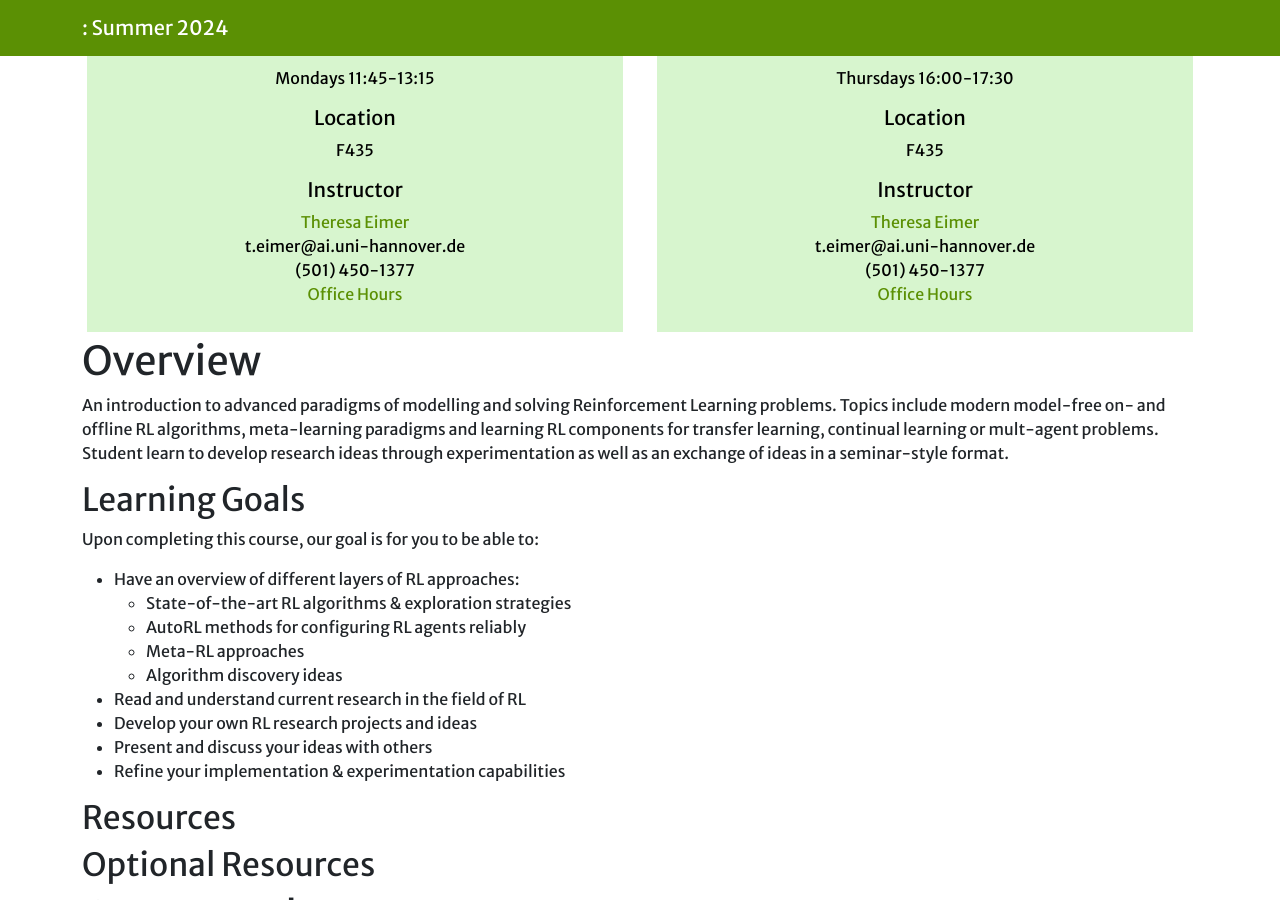
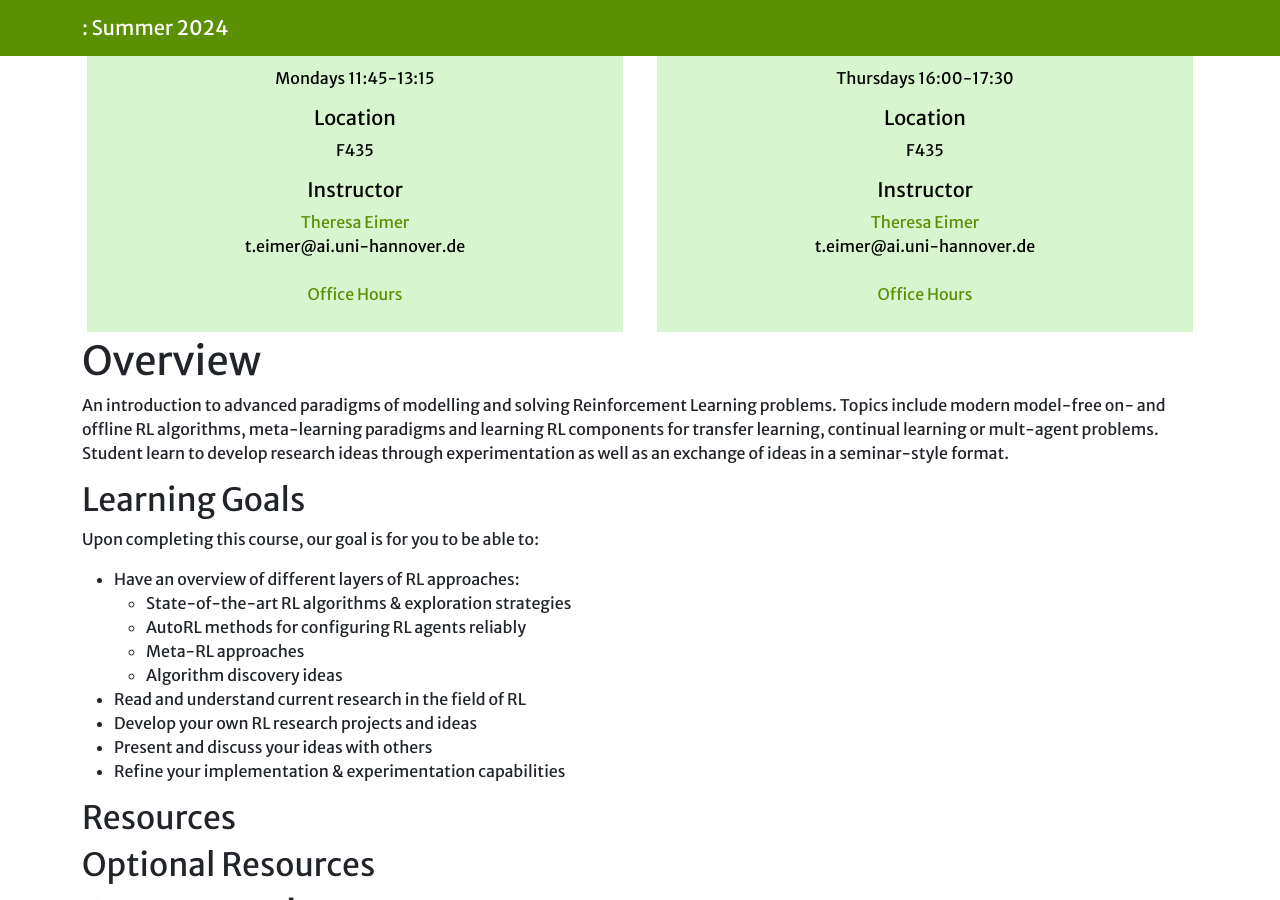
Before and after one commit to automl-edu/advanced-topics-in-deep-rl, a Jekyll site: the page built from index.md, in a window 1280 px wide and 900 px high, scrolled down 442 px. Built offline with Jekyll 4.4.1, drawn with Linux system fonts in a browser that asks for light colours; a script that is not in the unit is left out; our own code applies the rules of GitHub Pages for plain Markdown files.

Commit message:
correct contact info

```diff
--- a/_config.yml
+++ b/_config.yml
@@ -29,15 +29,8 @@
   - id: theeimer
     name: Theresa Eimer
     email: t.eimer@ai.uni-hannover.de
-    web: http://ozark.hendrix.edu/~yorgey
-    phone: (501) 450-1377
-    officehours: https://byorgey.youcanbook.me
-  - id: adi
-    name: Aditya Mohan
-    email: a.mohan@ai.uni-hannover.de
-    web: http://mark.goadrich.com
-    phone: (501) 450-1367
-    officehours: http://mark.goadrich.com/schedule.html
+    web: https://www.ai.uni-hannover.de/de/institut/team-luhai/eimer
+    officehours: https://calendar.app.google/tMdop6qyU59B1XF5A
 
 offerings:
   - name: Lecture
```
